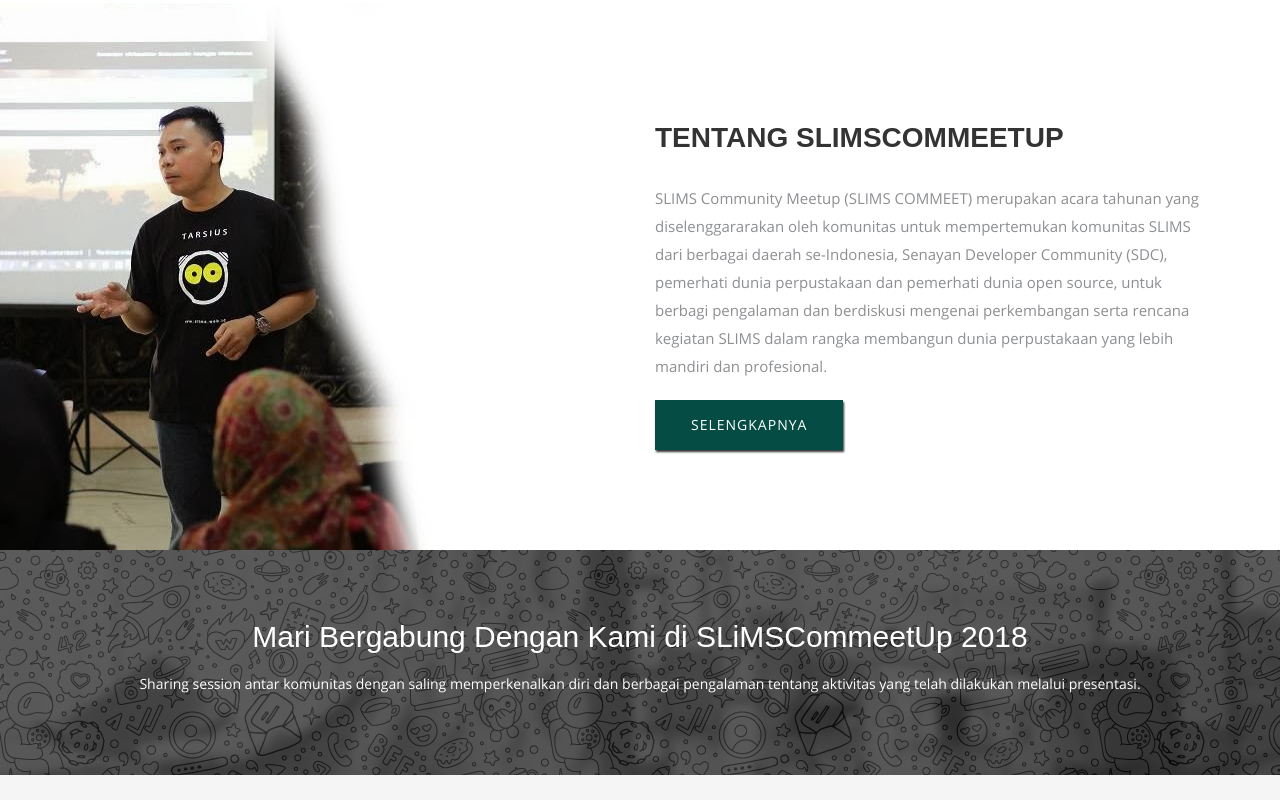
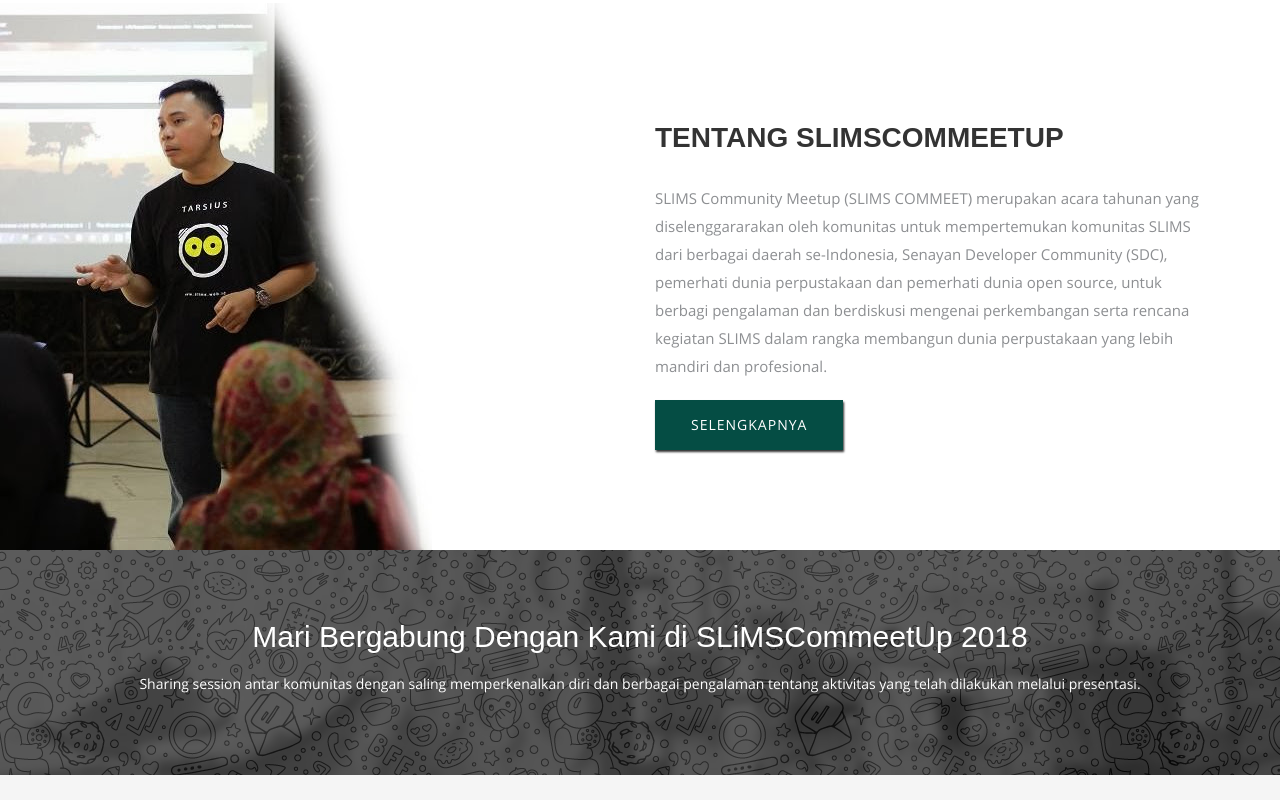
Before and after one commit to slimscommeet/slimscommeet.github.io, a plain HTML site: page index.html in a window 1280 px wide. Shown: the part 3083-3883 px from the top of the page. Drawn offline with Linux system fonts and the light colour scheme.

Commit message:
Update css feature

```diff
--- a/css/airspace.css
+++ b/css/airspace.css
@@ -450,7 +450,7 @@ h3.txt-tl {
   overflow: visible;
   background-attachment: fixed;
   background-repeat: no-repeat;
-  background-position: top left;
+  background-position: bottom left;
   background-color: #fff;
   -webkit-box-sizing: border-box;
   -moz-box-sizing: border-box;
```
